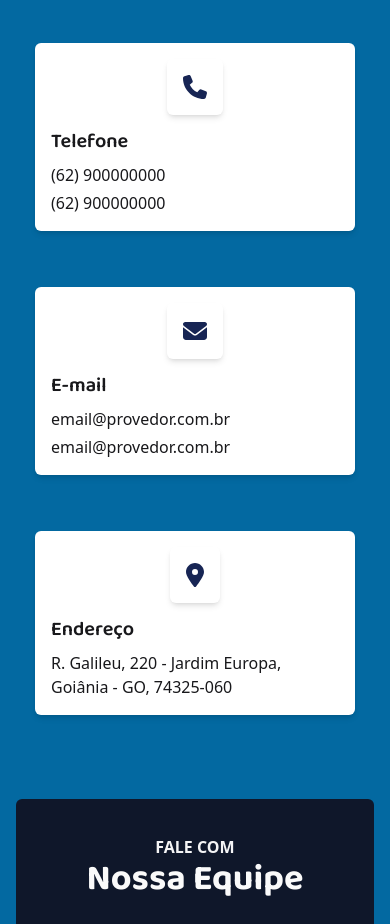
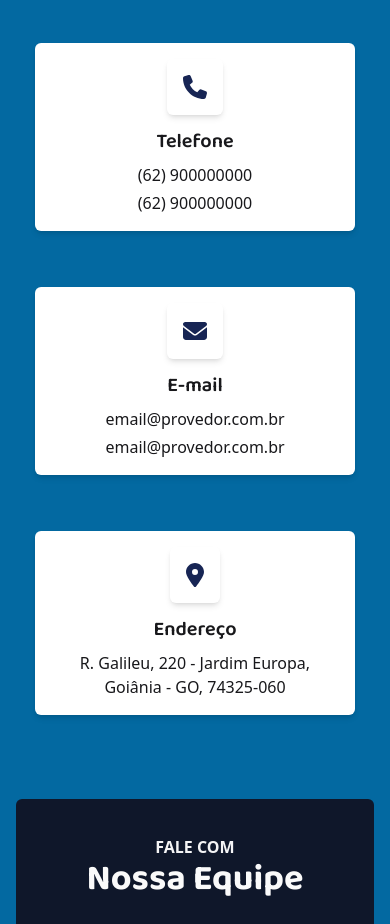
Before and after one commit to zCarlosEduardo/Medicine-Distributor, a Next.js app: page / in a window 390 px wide. Shown: the part 3560-4484 px from the top of the page. Built offline with nearby package versions, Linux system fonts and the light colour scheme.

Commit message:
infoContato
responsive ajuste

```diff
--- a/src/components/InfoContatoSection.tsx
+++ b/src/components/InfoContatoSection.tsx
@@ -12,13 +12,13 @@ interface ContactInfoProps {
 }
 
 const ContactInfo: React.FC<ContactInfoProps> = ({ icon, title, children }) => (
-  <div className="flex flex-wrap justify-start w-80 max-sm:flex-col gap-3 bg-white p-4 shadow-md rounded-md">
+  <div className="flex flex-wrap justify-start max-md:w-80 w-96 max-sm:flex-col gap-3 bg-white p-4 shadow-md rounded-md">
     <div className="text-blue-950 text-2xl  flex justify-center items-center">
       <FontAwesomeIcon icon={icon} className="p-4 shadow-md rounded-md" />
     </div>
-    <div className="text-zinc-900 flex-col space-y-2">
+    <div className="text-zinc-900 flex-col space-y-2 max-md:text-center">
       <h2 className="text-xl font-semibold">{title}</h2>
-      <div className="flex flex-col space-y-1">
+      <div className="flex flex-col space-y-1 max-w-72 max-md:text-center">
         {children}
       </div>
     </div>
@@ -54,6 +54,7 @@ export default function InfoContatoSection() {
             aria-label="Ver endereço no Google Maps"
             target="_blank"
             rel="noopener noreferrer"
+            className="max-md:text-center max-w-max"
           >
             R. Galileu, 220 - Jardim Europa, Goiânia - GO, 74325-060
           </a>
```
